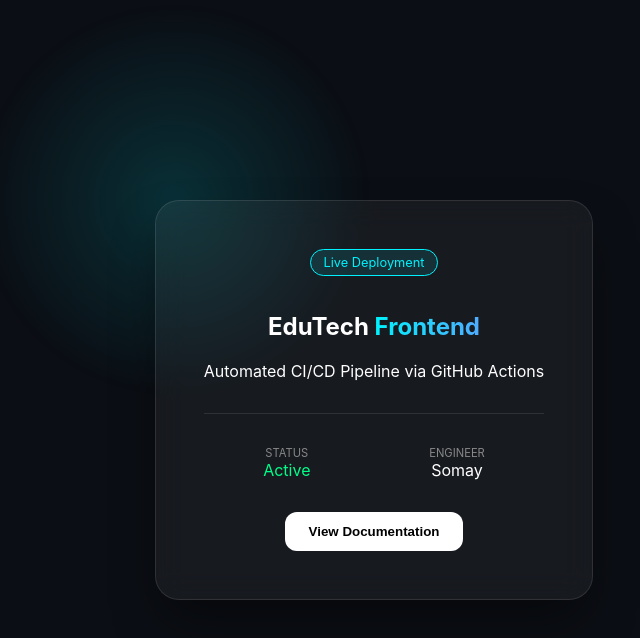
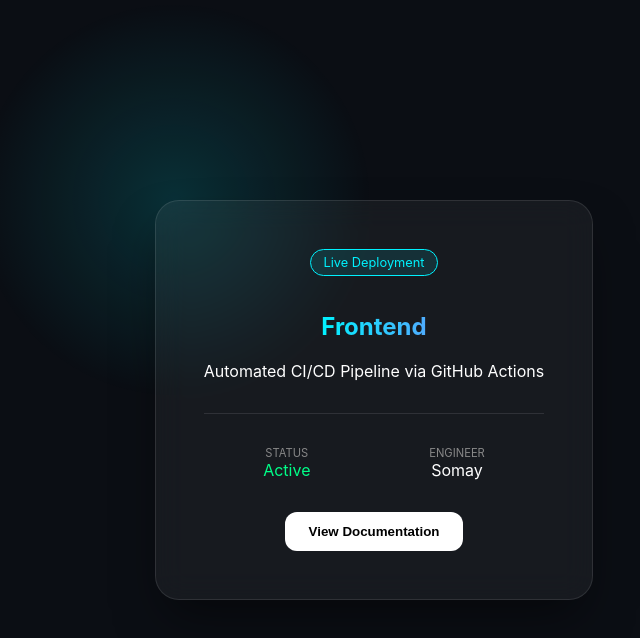
Before and after one commit to somay129/devops-webapp, a plain HTML site: page index.html in a window 1280 px wide. Shown: the whole page, without its empty margins (266-906 px from the left). Drawn offline with Linux system fonts and the light colour scheme.

Commit message:
fix: index.html

```diff
--- a/index.html
+++ b/index.html
@@ -13,7 +13,7 @@
     <main class="container">
         <section class="glass-card">
             <div class="badge">Live Deployment</div>
-            <h1>EduTech <span class="highlight">Frontend</span></h1>
+            <h1><span class="highlight">Frontend</span></h1>
             <p class="subtitle">Automated CI/CD Pipeline via GitHub Actions</p>
 
             <div class="stats">
```
Also changed, not shown: 1 other file.
